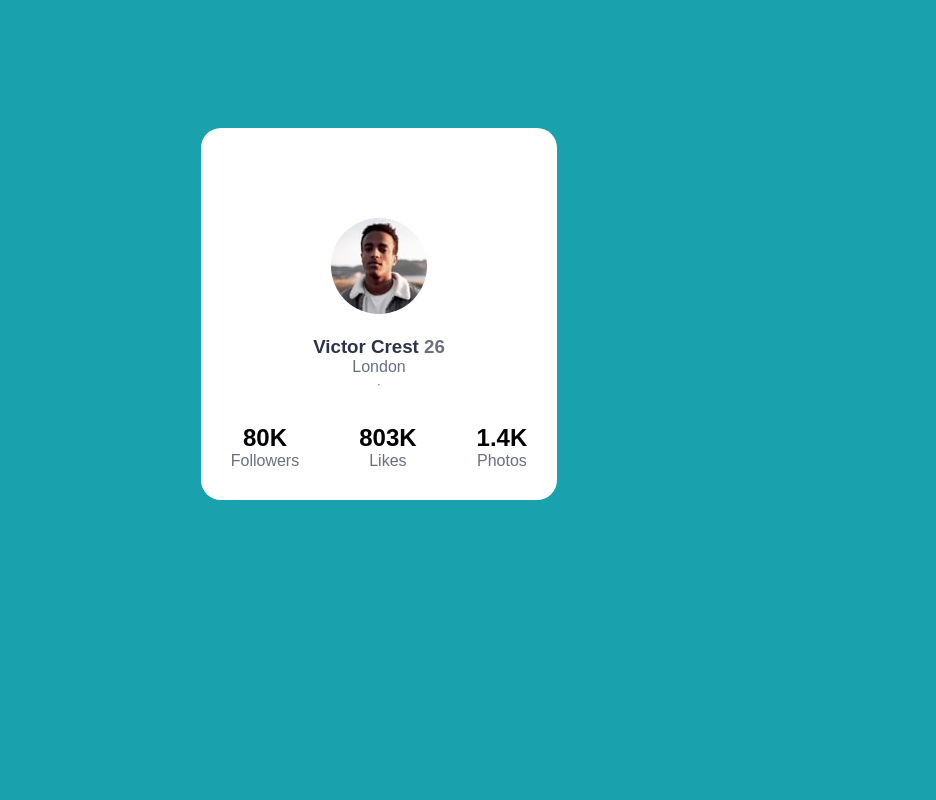
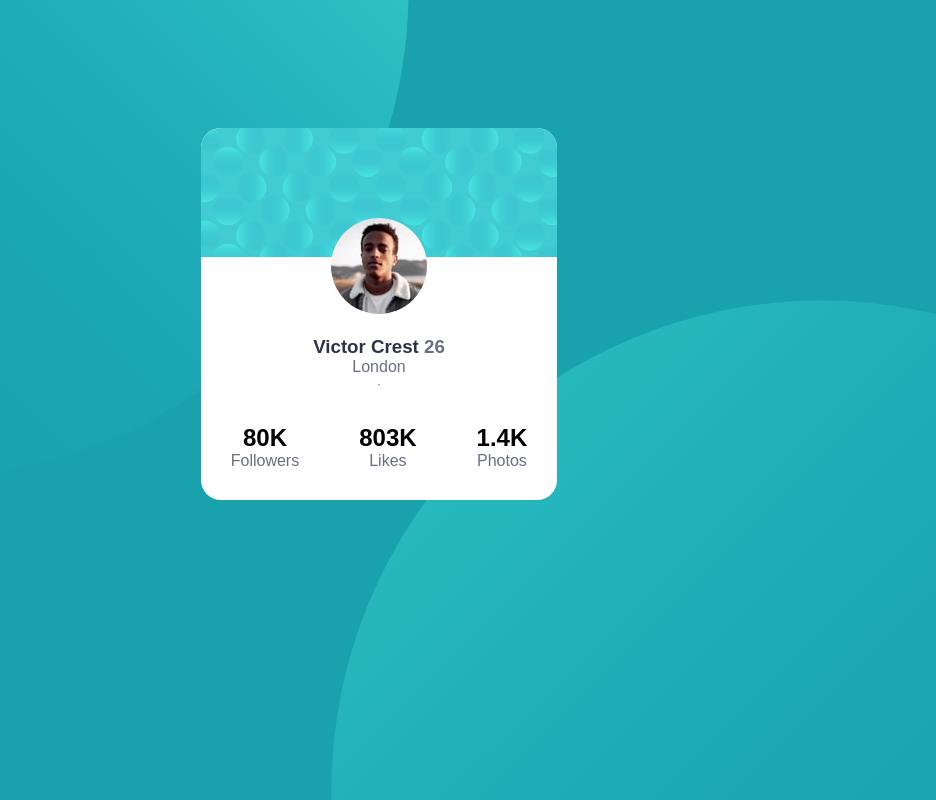
Before and after one commit to Geniusmoni/Profile-card-component, a plain HTML site: page index.html in a window 1280 px wide. Shown: the whole page, without its empty margins (269-1205 px from the left). Drawn offline with Linux system fonts and the light colour scheme; files whose address does not match are found by name; a web font is replaced by a local one.

Commit message:
Update style.css
removed the / from them images

```diff
--- a/style.css
+++ b/style.css
@@ -5,7 +5,7 @@ body{
     flex-direction: column;
     align-items: center;
     font-family: 'Kumbh Sans', sans-serif;
-    background-image: url("images/bg-pattern-top.svg"),url("images/bg-pattern-bottom.svg");
+    background-image: url("bg-pattern-top.svg"),url("bg-pattern-bottom.svg");
     background-color: hsl(185, 75%, 39%);
     background-repeat: no-repeat,no-repeat;
     background-position: -300px -500px , 600px 300px;
@@ -31,7 +31,7 @@ body{
 
 }
 .bg-img{
-    background-image: url(images/bg-pattern-card.svg);
+    background-image: url(bg-pattern-card.svg);
     background-repeat: no-repeat;
     background-size: cover;
     padding:10px 10px 19px 10px;
```
